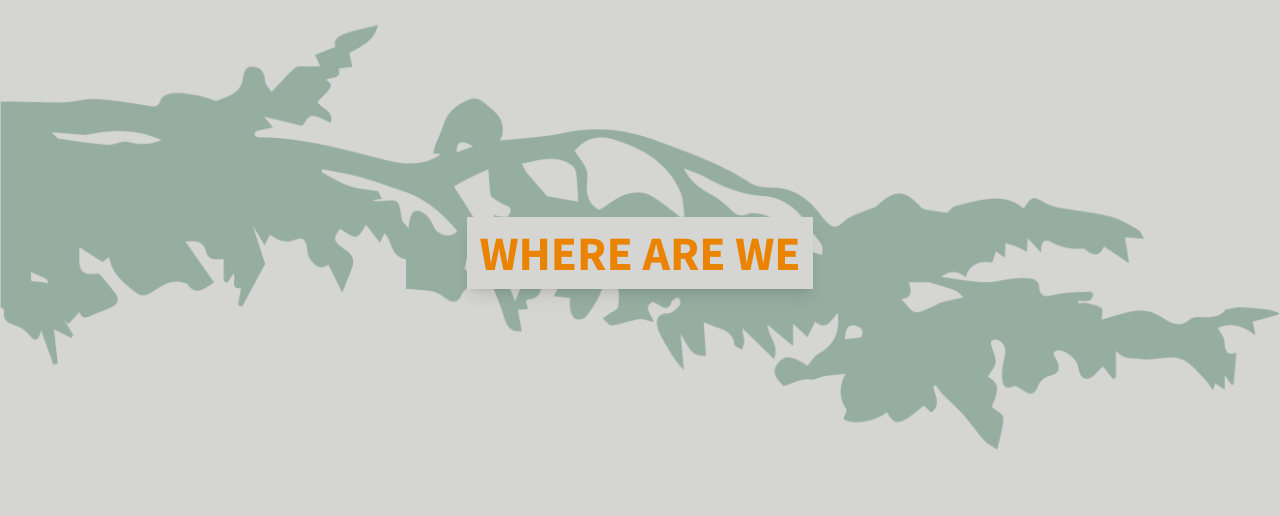
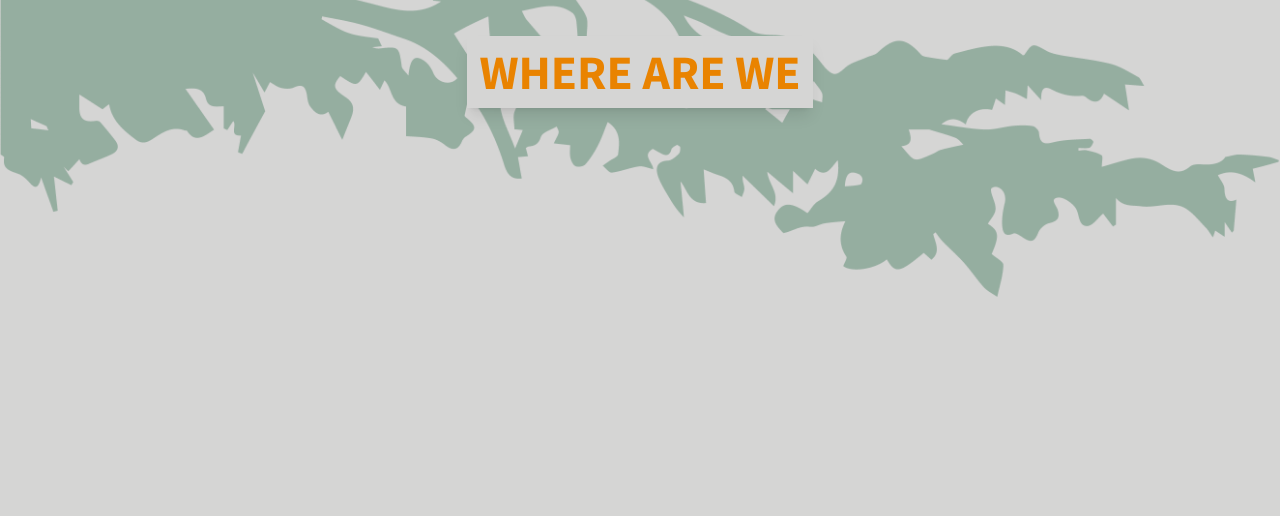
Before and after one commit to nikolajsvv/environmental-humanities, a React (Vite) app: page / in a window 1280 px wide. Shown: the top 516 px of the page. Built offline with nearby package versions, Linux system fonts and the light colour scheme; grey boxes are pictures that could not be loaded; a web font is replaced by a local one.

Commit message:
SectionTitle Stlying - sticky

```diff
--- a/package.json
+++ b/package.json
@@ -16,6 +16,7 @@
     "react": "^18.2.0",
     "react-dom": "^18.2.0",
     "react-icons": "^4.8.0",
+    "react-intersection-observer": "^9.4.4",
     "react-router-dom": "^6.11.2",
     "react-scroll": "^1.8.9"
   },
--- a/src/components/Sections/SectionTitle.jsx
+++ b/src/components/Sections/SectionTitle.jsx
@@ -4,19 +4,20 @@ import TreeBranch from '../../assets/cartoon-branch.png'
 function SectionTitle({title}) {
 
   return (
-  <div className='relative flex flex-col items-center'>
-    <div className='absolute top-1/2 transform -translate-y-1/2 p-3 mt-5 shadow-lg bg-primary-bg min-w-fit max-w-xs sm:max-w-sm md:max-w-md lg:max-w-lg xl:max-w-xl overflow-auto whitespace-normal z-10'>
-      <div className='text-xl font-bold sm:text-2xl md:text-3xl lg:text-4xl xl:text-5xl text-primary-orange font-source-sans-pro text-center'>
-        {title.toUpperCase()}
+  <>
+    <div className='sticky flex items-center justify-center top-0 z-40'>
+      <div className='transform translate-y-1/2 p-3 shadow-lg min-w-fit max-w-xs sm:max-w-sm md:max-w-md lg:max-w-lg xl:max-w-xl overflow-auto whitespace-normal z-10 bg-primary-bg'>
+        <div className='text-xl font-bold sm:text-2xl md:text-3xl lg:text-4xl xl:text-5xl text-primary-orange font-source-sans-pro text-center'>
+          {title.toUpperCase()}
+        </div>
       </div>
     </div>
     <div className='mt-4'>
-      <img src={TreeBranch} alt='Tree branch' className='w-auto h-auto opacity-50'/>
+      <img src={TreeBranch} alt='Tree branch' className='w-auto h-auto opacity-50 transform -translate-y-1/2'/>
     </div>
-  </div>
+  </>
   )
 }
-
 SectionTitle.propTypes = {
   title: PropTypes.string.isRequired,
 };
--- a/src/components/Sections/WhereAreWe/WhereAreWe.jsx
+++ b/src/components/Sections/WhereAreWe/WhereAreWe.jsx
@@ -7,6 +7,8 @@ import image1 from '../../../assets/philip-jahn-r_rnWGV64Ac-unsplash.jpg'
 import image2 from '../../../assets/raphael-giesbrecht-_7UbqOUgBzo-unsplash.jpg'
 
 const WhereAreWe = () => {
+
+
   return(
   <div id='where-are-we' >
     <SectionTitle title='Where Are We' />
```
Also changed, not shown: 1 other file (tests, documents, lock files or other folders).
